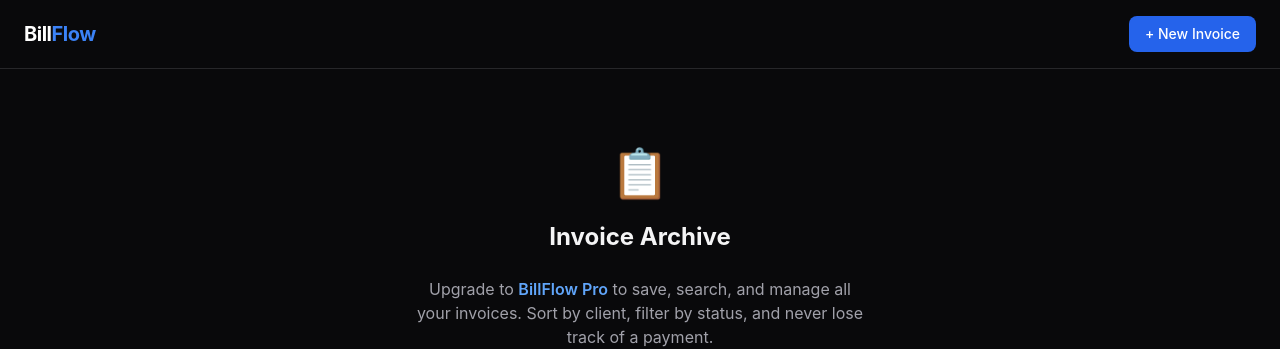
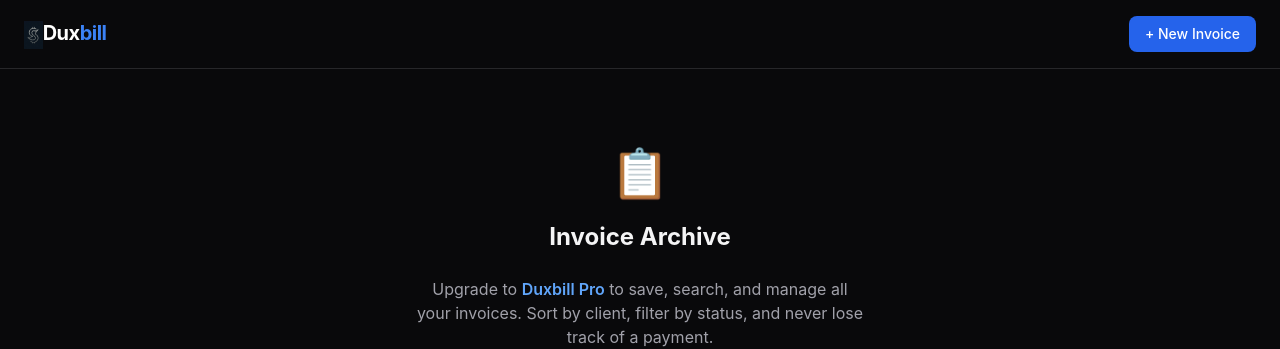
Before and after one commit to OGDoug/billflow, a Next.js app: page /invoices in a window 1280 px wide. Shown: the top 349 px of the page. Built offline with nearby package versions, Linux system fonts and the light colour scheme.

Commit message:
Rebrand to Duxbill with duck logo

```diff
--- a/src/app/invoices/[id]/page.tsx
+++ b/src/app/invoices/[id]/page.tsx
@@ -161,7 +161,7 @@
     // Footer
     doc.setFontSize(8);
     doc.setTextColor(160, 160, 160);
-    doc.text("Generated by BillFlow", pageWidth / 2, 285, { align: "center" });
+    doc.text("Generated by Duxbill", pageWidth / 2, 285, { align: "center" });
 
     doc.save(`${invoice.invoiceNumber}.pdf`);
 
@@ -198,8 +198,8 @@
     <div className="min-h-screen">
       <nav className="border-b border-zinc-800 px-6 py-4 flex items-center justify-between">
         <Link href="/" className="text-xl font-bold tracking-tight">
-          <span className="text-white">Bill</span>
-          <span className="text-blue-500">Flow</span>
+          <img src="/duxbill-logo.jpg" alt="" className="h-7 w-auto inline-block" /><span className="text-white">Dux</span>
+          <span className="text-blue-500">bill</span>
         </Link>
         <div className="flex items-center gap-3">
           <button
--- a/src/app/invoices/new/page.tsx
+++ b/src/app/invoices/new/page.tsx
@@ -119,8 +119,8 @@
     <div className="min-h-screen">
       <nav className="border-b border-zinc-800 px-6 py-4 flex items-center justify-between">
         <Link href="/" className="text-xl font-bold tracking-tight">
-          <span className="text-white">Bill</span>
-          <span className="text-blue-500">Flow</span>
+          <img src="/duxbill-logo.jpg" alt="" className="h-7 w-auto inline-block" /><span className="text-white">Dux</span>
+          <span className="text-blue-500">bill</span>
         </Link>
         <Link href="/invoices" className="text-sm text-zinc-400 hover:text-white transition-colors">
           ← Back to Invoices
--- a/src/app/invoices/page.tsx
+++ b/src/app/invoices/page.tsx
@@ -104,8 +104,8 @@
       <div className="min-h-screen">
         <nav className="border-b border-zinc-800 px-6 py-4 flex items-center justify-between">
           <Link href="/" className="text-xl font-bold tracking-tight">
-            <span className="text-white">Bill</span>
-            <span className="text-blue-500">Flow</span>
+            <img src="/duxbill-logo.jpg" alt="" className="h-7 w-auto inline-block" /><span className="text-white">Dux</span>
+            <span className="text-blue-500">bill</span>
           </Link>
           <Link
             href="/invoices/new"
@@ -119,7 +119,7 @@
           <div className="text-5xl">📋</div>
           <h1 className="text-2xl font-bold">Invoice Archive</h1>
           <p className="text-zinc-400 max-w-md mx-auto">
-            Upgrade to <span className="text-blue-400 font-semibold">BillFlow Pro</span> to save, search, and manage all your invoices. Sort by client, filter by status, and never lose track of a payment.
+            Upgrade to <span className="text-blue-400 font-semibold">Duxbill Pro</span> to save, search, and manage all your invoices. Sort by client, filter by status, and never lose track of a payment.
           </p>
           <div className="flex flex-col items-center gap-3">
             <button className="rounded-lg bg-blue-600 px-8 py-3 text-sm font-medium text-white hover:bg-blue-500 transition-colors">
@@ -149,8 +149,8 @@
     <div className="min-h-screen">
       <nav className="border-b border-zinc-800 px-6 py-4 flex items-center justify-between">
         <Link href="/" className="text-xl font-bold tracking-tight">
-          <span className="text-white">Bill</span>
-          <span className="text-blue-500">Flow</span>
+          <img src="/duxbill-logo.jpg" alt="" className="h-7 w-auto inline-block" /><span className="text-white">Dux</span>
+          <span className="text-blue-500">bill</span>
         </Link>
         <Link
           href="/invoices/new"
--- a/src/app/layout.tsx
+++ b/src/app/layout.tsx
@@ -2,20 +2,20 @@
 import "./globals.css";
 
 export const metadata: Metadata = {
-  title: "BillFlow — Free Invoice Generator for Freelancers",
+  title: "Duxbill — Free Invoice Generator for Freelancers & Small Business",
   description: "Create professional invoices in seconds. Export PDFs, track payments, all from your browser — no signup required. 100% free.",
-  keywords: ["invoice generator", "free invoice", "freelancer invoice", "invoice template", "PDF invoice", "online invoice maker", "invoice creator", "billing tool"],
+  keywords: ["invoice generator", "free invoice", "freelancer invoice", "invoice template", "PDF invoice", "online invoice maker", "invoice creator", "billing tool", "duxbill"],
   metadataBase: new URL("https://get-billflow.vercel.app"),
   openGraph: {
-    title: "BillFlow — Free Invoice Generator for Freelancers",
+    title: "Duxbill — Free Invoice Generator for Freelancers & Small Business",
     description: "Create professional invoices in seconds. Export PDFs, track payments — no signup required.",
     url: "https://get-billflow.vercel.app",
-    siteName: "BillFlow",
+    siteName: "Duxbill",
     type: "website",
   },
   twitter: {
     card: "summary_large_image",
-    title: "BillFlow — Free Invoice Generator",
+    title: "Duxbill — Free Invoice Generator",
     description: "Create professional invoices in seconds. No signup. 100% free.",
     creator: "@BrickBWoodstock",
   },
--- a/src/app/mailing-list/page.tsx
+++ b/src/app/mailing-list/page.tsx
@@ -70,8 +70,8 @@
       <div className="min-h-screen">
         <nav className="border-b border-zinc-800 px-6 py-4 flex items-center justify-between">
           <Link href="/" className="text-xl font-bold tracking-tight">
-            <span className="text-white">Bill</span>
-            <span className="text-blue-500">Flow</span>
+            <img src="/duxbill-logo.jpg" alt="" className="h-7 w-auto inline-block" /><span className="text-white">Dux</span>
+            <span className="text-blue-500">bill</span>
           </Link>
           <Link href="/invoices/new" className="text-sm text-zinc-400 hover:text-white transition-colors">
             ← Create Invoice
@@ -81,7 +81,7 @@
           <div className="text-5xl">📧</div>
           <h1 className="text-2xl font-bold">Mailing List</h1>
           <p className="text-zinc-400 max-w-md mx-auto">
-            Upgrade to <span className="text-blue-400 font-semibold">BillFlow Pro</span> to automatically build a mailing list from your invoice clients. Export contacts as CSV anytime.
+            Upgrade to <span className="text-blue-400 font-semibold">Duxbill Pro</span> to automatically build a mailing list from your invoice clients. Export contacts as CSV anytime.
           </p>
           <button className="rounded-lg bg-blue-600 px-8 py-3 text-sm font-medium text-white hover:bg-blue-500 transition-colors">
             Upgrade to Pro — Coming Soon
@@ -105,8 +105,8 @@
     <div className="min-h-screen">
       <nav className="border-b border-zinc-800 px-6 py-4 flex items-center justify-between">
         <Link href="/" className="text-xl font-bold tracking-tight">
-          <span className="text-white">Bill</span>
-          <span className="text-blue-500">Flow</span>
+          <img src="/duxbill-logo.jpg" alt="" className="h-7 w-auto inline-block" /><span className="text-white">Dux</span>
+          <span className="text-blue-500">bill</span>
         </Link>
         <div className="flex items-center gap-3">
           <Link href="/invoices" className="text-sm text-zinc-400 hover:text-white transition-colors">
--- a/src/app/page.tsx
+++ b/src/app/page.tsx
@@ -39,8 +39,8 @@
       {/* Nav */}
       <nav className="border-b border-zinc-800/50 px-6 py-4 flex items-center justify-between backdrop-blur-sm sticky top-0 z-50 bg-zinc-950/80">
         <span className="text-xl font-bold tracking-tight">
-          <span className="text-white">Bill</span>
-          <span className="text-blue-500">Flow</span>
+          <img src="/duxbill-logo.jpg" alt="" className="h-7 w-auto inline-block" /><span className="text-white">Dux</span>
+          <span className="text-blue-500">bill</span>
         </span>
         <div className="flex items-center gap-6">
           <Link
@@ -185,7 +185,7 @@
 
       {/* Footer */}
       <footer className="border-t border-zinc-800/50 px-6 py-8 text-center text-xs text-zinc-500">
-        <p>BillFlow — Built for freelancers who value their time.</p>
+        <p>Duxbill — Built for freelancers who value their time.</p>
         <p className="mt-2 text-zinc-600">
           Your data never leaves your browser. 100% private.
         </p>
--- a/src/app/sitemap.ts
+++ b/src/app/sitemap.ts
@@ -20,5 +20,11 @@
       changeFrequency: "monthly",
       priority: 0.9,
     },
+    {
+      url: "https://get-billflow.vercel.app/mailing-list",
+      lastModified: new Date(),
+      changeFrequency: "monthly",
+      priority: 0.6,
+    },
   ];
 }
```
Also changed, not shown: public/duxbill-logo.jpg (added).
